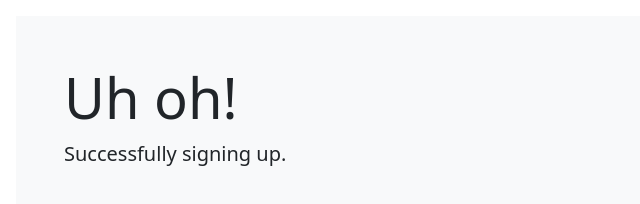
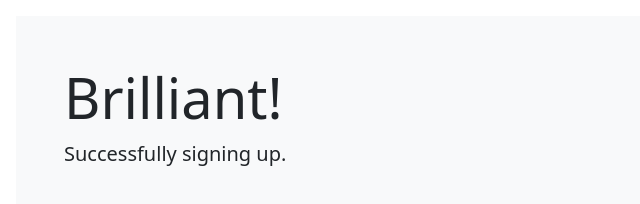
Before and after one commit to pritikaprusty/newsletter-project, a website: page success.html in a window 1280 px wide. Shown: the whole page, without its empty margins (0-640 px from the left). Drawn offline with nearby package versions, Linux system fonts and the light colour scheme.

Commit message:
change in success.html

```diff
--- a/success.html
+++ b/success.html
@@ -10,7 +10,7 @@
     </head>
     <body>
         <div class="bg-light p-5 rounded-lg m-3">
-            <h1 class="display-4">Uh oh!</h1>
+            <h1 class="display-4">Brilliant!</h1>
             <p class="lead">Successfully signing up.</p>
           </div>
     </body>
```
